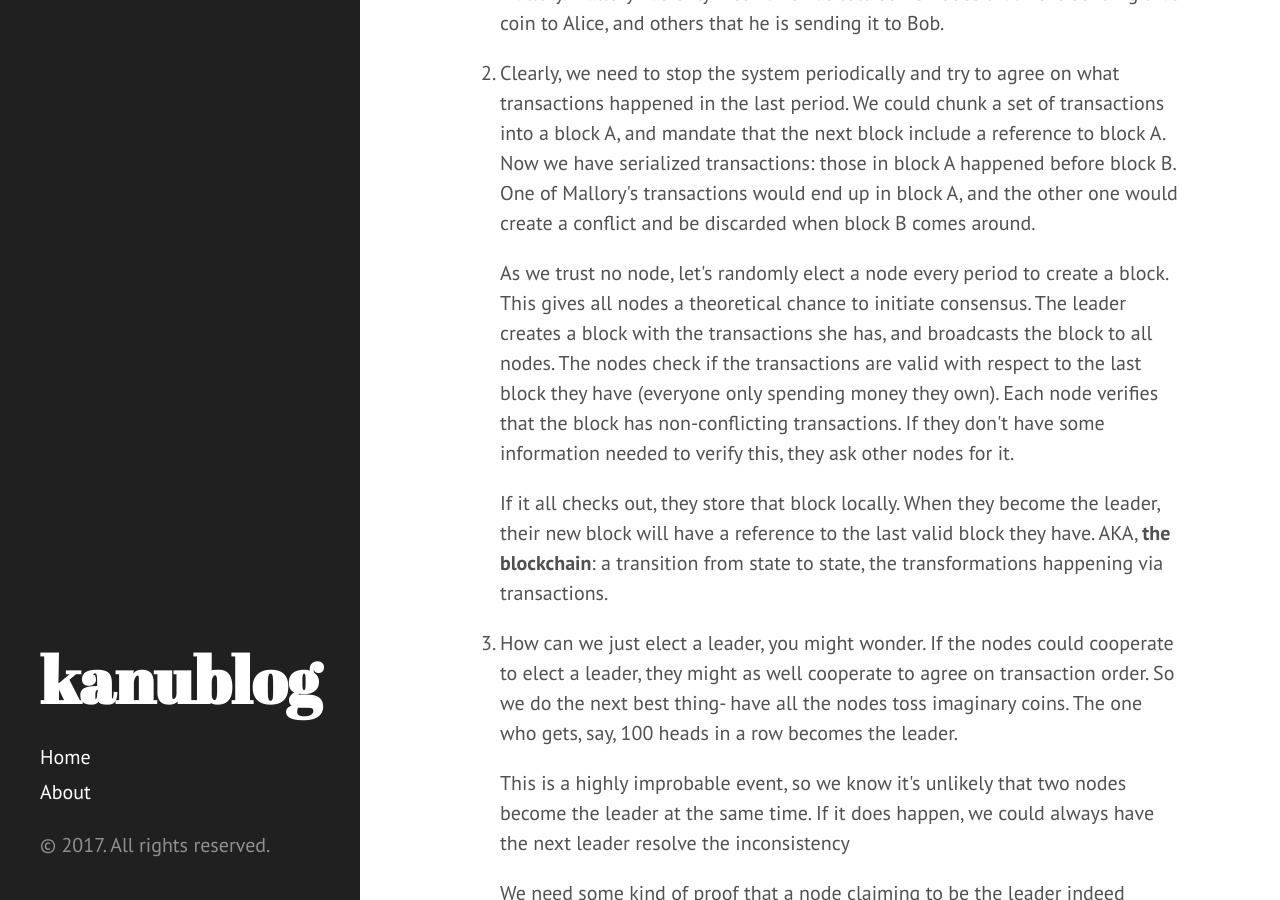
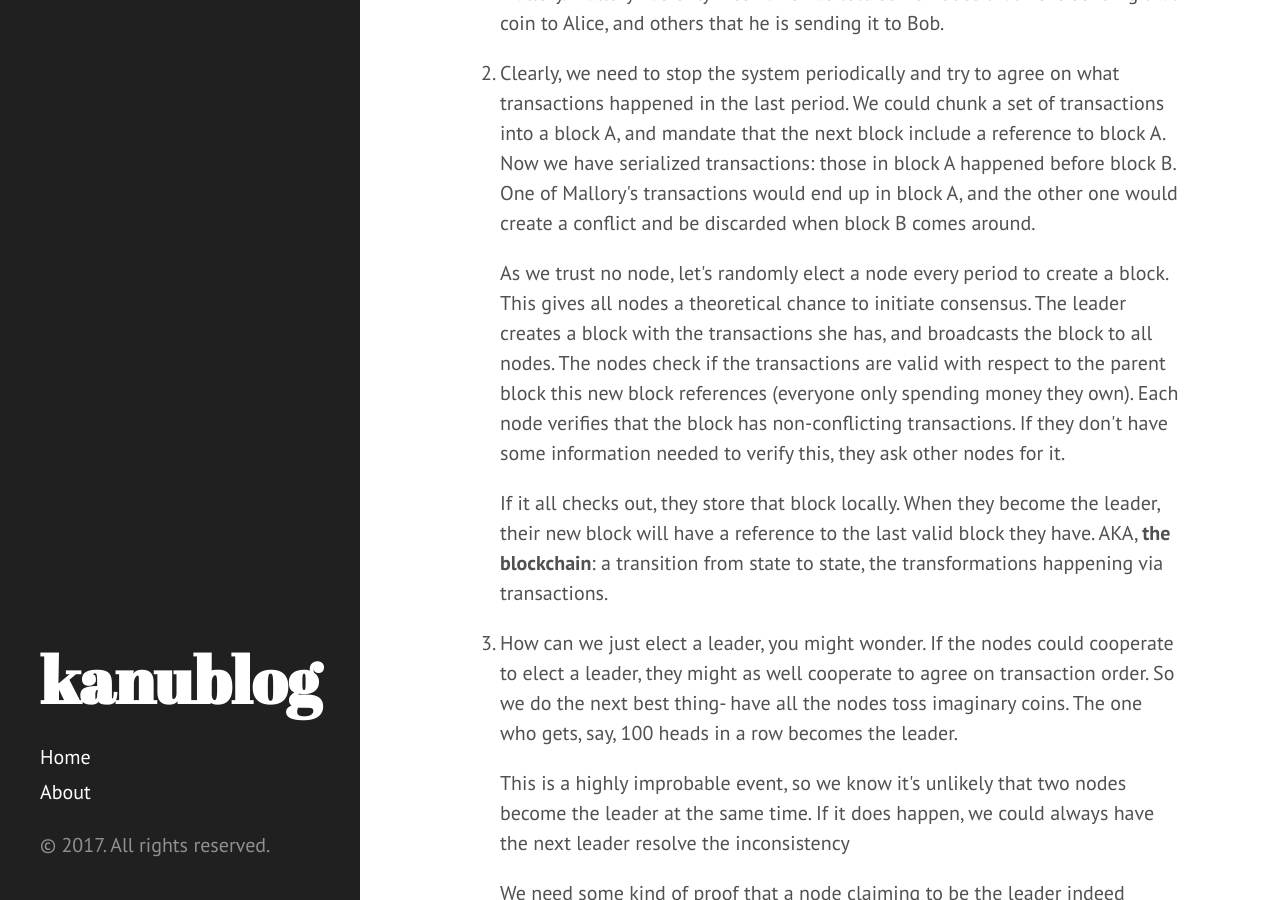
Before and after one commit to bazookanu/kanud.github.io, a Jekyll site: the page built from _posts/2017-01-18-not-blockchain.html, in a window 1280 px wide and 900 px high, scrolled down 1505 px. Built offline with Jekyll 4.4.1, drawn with Linux system fonts in a browser that asks for light colours.

Commit message:
blockchain

```diff
--- a/_posts/2017-01-18-not-blockchain.html
+++ b/_posts/2017-01-18-not-blockchain.html
@@ -22,7 +22,7 @@ title: Bitcoin, not Blockchain
 <li><p>As we trust no single node, we must have the entire transaction history. Great, so we'll have all nodes broadcast all transactions, hoping all transactions will eventually reach all nodes.</p>
 <p>Now we have a new problem. Messages are lost and delayed, so nodes have differing versions of transactions at any given time. Even worse, we have Mallory. Mallory has only 1 coin. He has told some nodes that he is sending that coin to Alice, and others that he is sending it to Bob.</p></li>
 <li><p>Clearly, we need to stop the system periodically and try to agree on what transactions happened in the last period. We could chunk a set of transactions into a block A, and mandate that the next block include a reference to block A. Now we have serialized transactions: those in block A happened before block B. One of Mallory's transactions would end up in block A, and the other one would create a conflict and be discarded when block B comes around.</p>
-<p>As we trust no node, let's randomly elect a node every period to create a block. This gives all nodes a theoretical chance to initiate consensus. The leader creates a block with the transactions she has, and broadcasts the block to all nodes. The nodes check if the transactions are valid with respect to the last block they have (everyone only spending money they own). Each node verifies that the block has non-conflicting transactions. If they don't have some information needed to verify this, they ask other nodes for it.</p><p> If it all checks out, they store that block locally. When they become the leader, their new block will have a reference to the last valid block they have. AKA, <b>the blockchain</b>: a transition from state to state, the transformations happening via transactions.</p></li>
+<p>As we trust no node, let's randomly elect a node every period to create a block. This gives all nodes a theoretical chance to initiate consensus. The leader creates a block with the transactions she has, and broadcasts the block to all nodes. The nodes check if the transactions are valid with respect to the parent block this new block references (everyone only spending money they own). Each node verifies that the block has non-conflicting transactions. If they don't have some information needed to verify this, they ask other nodes for it.</p><p> If it all checks out, they store that block locally. When they become the leader, their new block will have a reference to the last valid block they have. AKA, <b>the blockchain</b>: a transition from state to state, the transformations happening via transactions.</p></li>
 <li><p>How can we just elect a leader, you might wonder. If the nodes could cooperate to elect a leader, they might as well cooperate to agree on transaction order. So we do the next best thing- have all the nodes toss imaginary coins. The one who gets, say, 100 heads in a row becomes the leader.</p>
 <p>This is a highly improbable event, so we know it's unlikely that two nodes become the leader at the same time. If it does happen, we could always have the next leader resolve the inconsistency</p>
 <p>We need some kind of proof that a node claiming to be the leader indeed tossed many coins and got 100 in a row. That's what we call <b>proof of work</b>. In reality, nodes don't actually toss virtual coins- they find a particular kind of solution to a function- like solving a puzzle. Finding the solution is an improbable event that requires lots of time and computation.</p>
```
